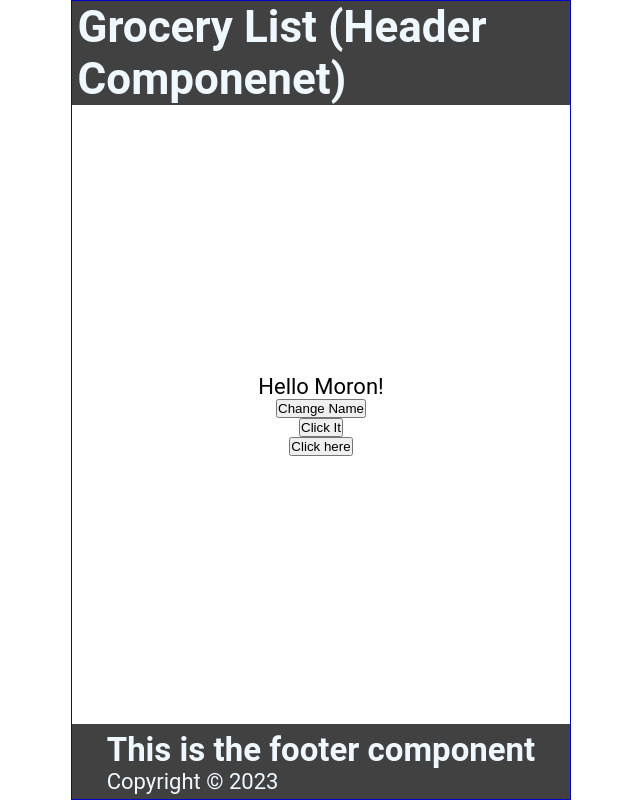
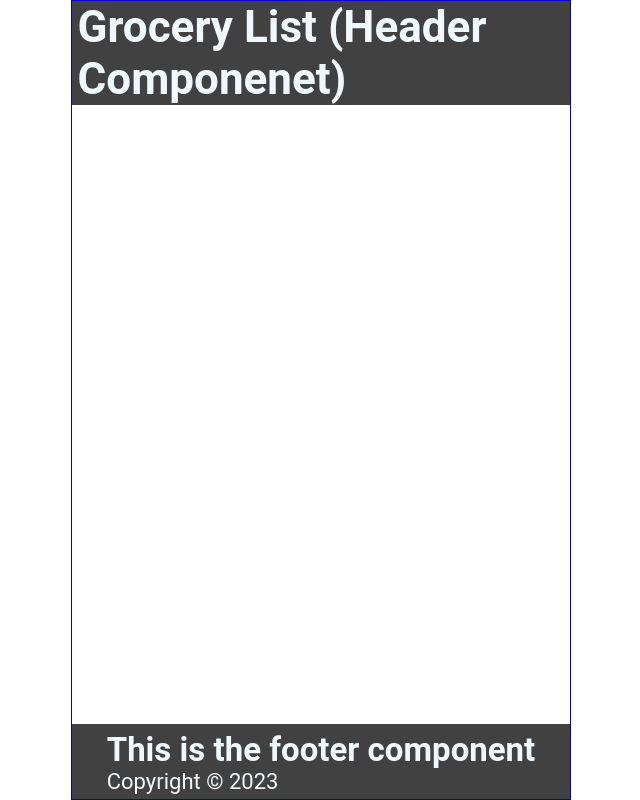
Before and after one commit to deelusional/grayReact, a React (Create React App) app: page / in a window 1280 px wide. Shown: the whole page, without its empty margins (319-959 px from the left). Built offline with nearby package versions, Linux system fonts and the light colour scheme.

Commit message:
added items, setItems

```diff
--- a/src/Content.js
+++ b/src/Content.js
@@ -3,34 +3,27 @@ import { useState } from 'react';
 
 const Content = () => {
   // name (would be the 'getter') and setName (would be the 'setter')
-  const [name, setName] = useState('Moron');
-  const [count, setCount] = useState(0);
-
-  const handleNameChange = () => {
-    const names = ['Asshat', 'Dickhead', 'Fucktard', 'Hastin Student', 'Idiot'];
-    const int = Math.floor(Math.random() * 3);
-    setName(names[int]);
-  }
-
-  const handleClick = () => {
-    setCount(count + 1);
-    setCount(count + 1);
-    console.log(count);
-  }
-
-  const handleClick2 = () => {
-    console.log(count);
-  }
+  const [items, setItems] = useState([
+    {
+      id: 1,
+      checked: false,
+      item: "One half pound bag of Cocoa Covered Almonds Unsalted"
+    },
+    {
+      id: 2,
+      checked: false,
+      item: "Item 2"
+    },
+    {
+      id: 3,
+      checked: false,
+      item: "Item 3"
+    }
+  ]);
 
   return (
     <main>
-      <p onDoubleClick={handleClick}>
-        {/* to use React useState (below) */}
-        Hello {name}!
-      </p>
-      <button onClick={handleNameChange}>Change Name</button>
-      <button onClick={handleClick}>Click It</button>
-      <button onClick={handleClick2}>Click here</button>
+
     </main>
   )
 }
```
